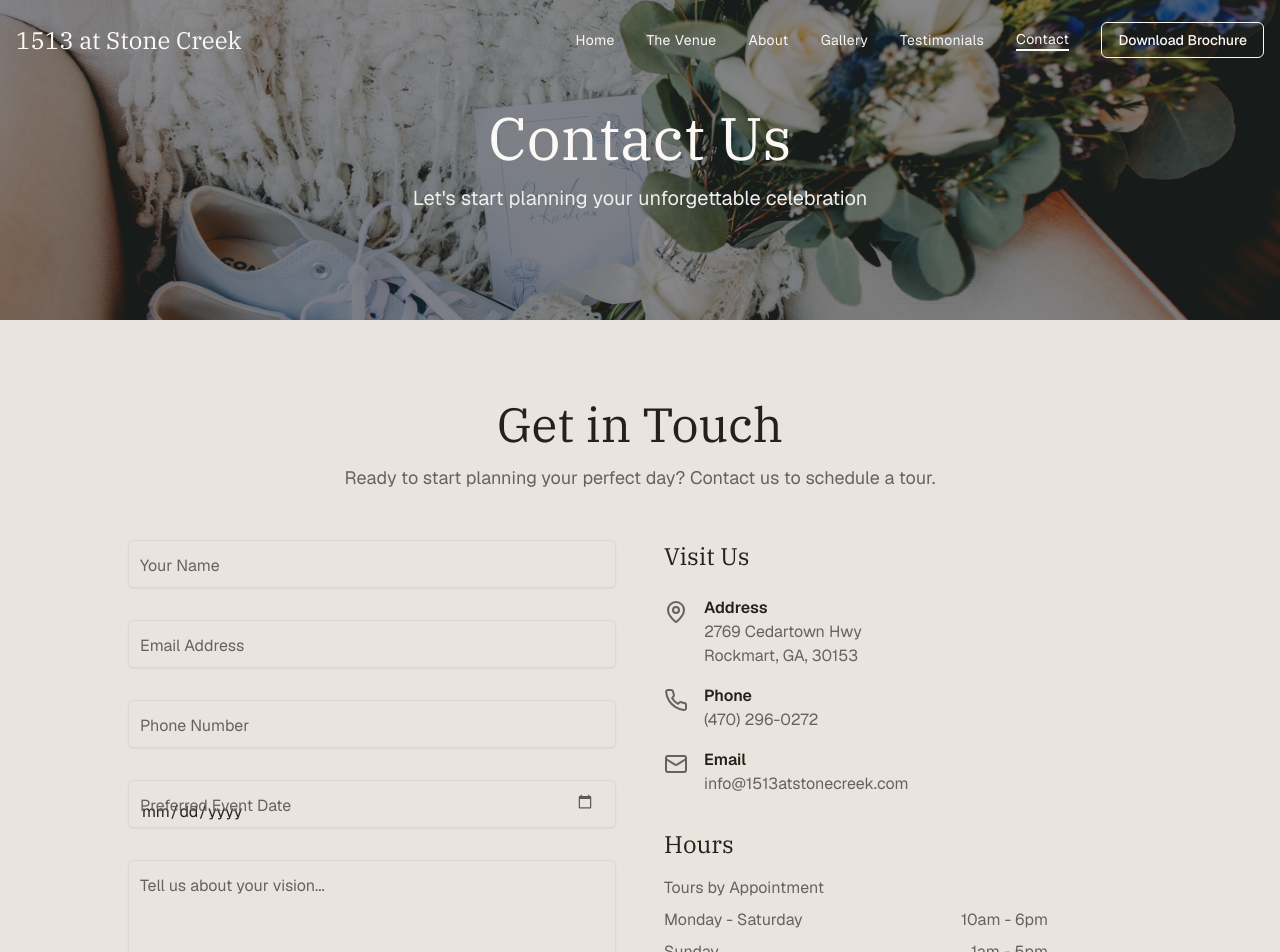
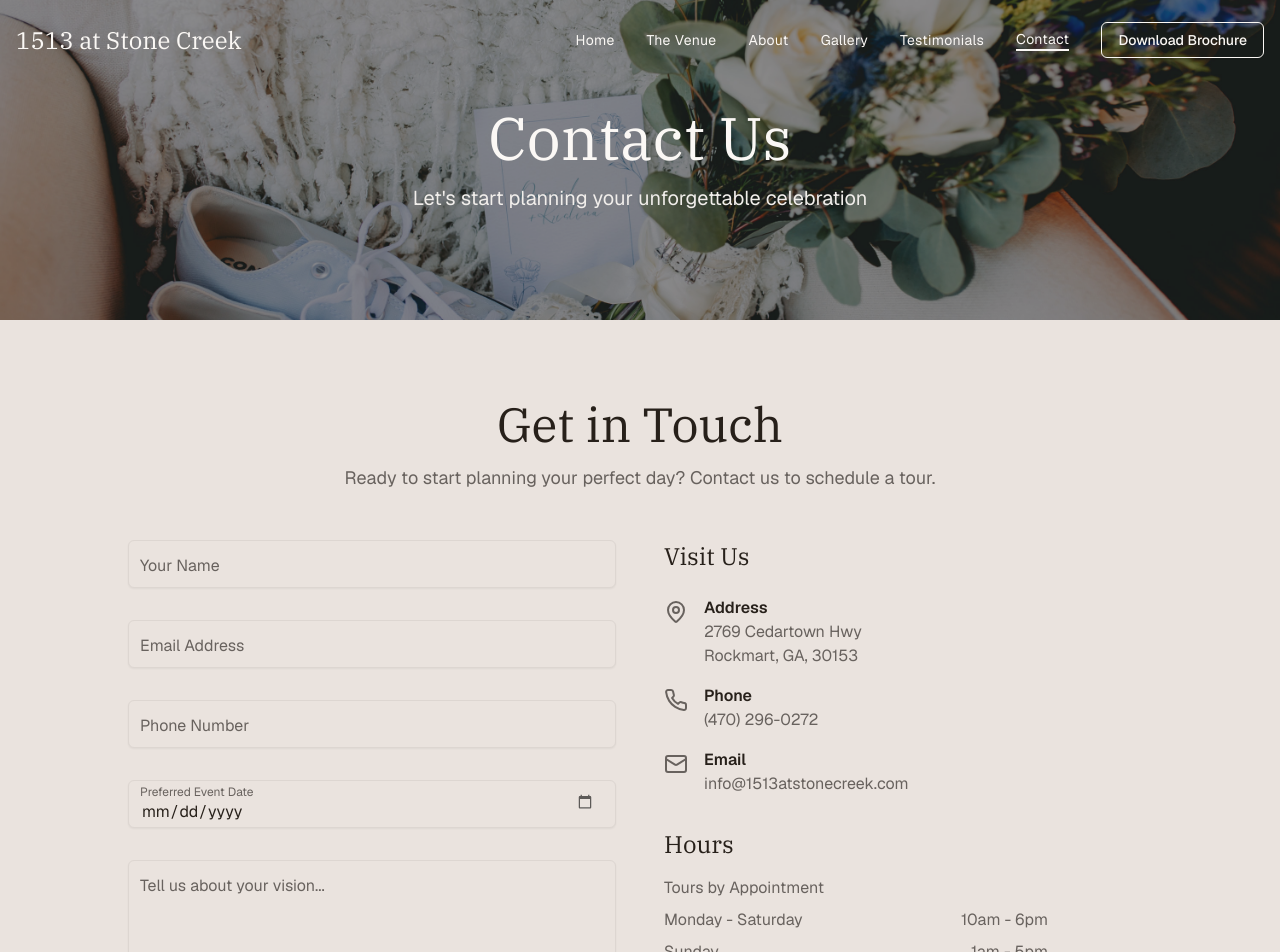
Before and after one commit to cklob23/1513atstonecreek, a Next.js app: page /contact in a window 1280 px wide. Shown: the top 952 px of the page. Built offline with nearby package versions, Linux system fonts and the light colour scheme.

Commit message:
Update contact form date input

```diff
--- a/components/ui/floating-input.tsx
+++ b/components/ui/floating-input.tsx
@@ -28,54 +28,57 @@ export function FloatingInput({
 
     return (
         <div className="relative w-full">
+
             <Field
                 id={id}
                 value={value}
                 onChange={onChange}
                 type={textarea ? undefined : type}
                 required={required}
+                placeholder=" "  // <-- REQUIRED for floating-label to work reliably
                 className={cn(
                     `
-          peer bg-muted border border-border pt-6 pb-2 px-3 rounded-md text-[16px]
-          min-h-12 leading-[1.2]
-
-          ${type === "date" ? `
+                    peer bg-muted border border-border pt-6 pb-2 px-3 rounded-md h-12 text-[16px]
                     appearance-none
 
-            /* Hide Safari/Chrome forced placeholder */
+                    ${textarea ? "min-h-32 h-auto" : ""}
+
+                    ${
+                        type === "date"
+                            ? `
+                        appearance-none
+
+                        /* Hide default mm/dd/yyyy placeholder */
                         color: transparent;
                         [&:focus]:color-foreground;
                         [&:not(:placeholder-shown)]:color-foreground;
 
-            /* Hide placeholder text sub-elements */
+                        /* Hide internal placeholder fields */
                         [&::-webkit-datetime-edit]:color-transparent
-            [&:focus::-webkit-datetime-edit]:color-foreground
-            [&:not(:placeholder-shown)::-webkit-datetime-edit]:color-foreground
-
-            /* Hide individual segment placeholders */
-            [&::-webkit-datetime-edit-fields-wrapper]:color-transparent
                         [&::-webkit-datetime-edit-text]:color-transparent
                         [&::-webkit-datetime-edit-month-field]:color-transparent
                         [&::-webkit-datetime-edit-day-field]:color-transparent
                         [&::-webkit-datetime-edit-year-field]:color-transparent
 
-            /* Show date when selected */
+                        /* Show real value when selected */
                         [&:not(:placeholder-shown)::-webkit-datetime-edit-month-field]:color-foreground
                         [&:not(:placeholder-shown)::-webkit-datetime-edit-day-field]:color-foreground
                         [&:not(:placeholder-shown)::-webkit-datetime-edit-year-field]:color-foreground
+                        [&:focus::-webkit-datetime-edit]:color-foreground
 
-            /* Fix icon alignment */
+                        /* Center calendar icon */
                         [&::-webkit-calendar-picker-indicator]:relative
                         [&::-webkit-calendar-picker-indicator]:top-1/2
                         [&::-webkit-calendar-picker-indicator]:-translate-y-1/2
                         [&::-webkit-calendar-picker-indicator]:mr-2
                         [&::-webkit-calendar-picker-indicator]:opacity-60
                         [&::-webkit-calendar-picker-indicator:hover]:opacity-100
-            ` : ""}
-
-          ${textarea ? "min-h-32 h-auto" : ""}
-          ${className}
-        `)}
+                        `
+                            : ""
+                    }
+                    `,
+                    className
+                )}
             />
 
             <label
@@ -83,9 +86,9 @@ export function FloatingInput({
                 className="
                     absolute left-3 top-[14px] text-muted-foreground pointer-events-none
                     transition-all duration-200
+
                     peer-focus:top-1 peer-focus:text-xs peer-focus:text-foreground
-          peer-valid:top-1 peer-valid:text-xs
-          peer-[&:valid]:text-foreground
+                    peer-not-placeholder-shown:top-1 peer-not-placeholder-shown:text-xs
                 "
             >
                 {label}
```
Lines whose indentation alone changed are shown as unchanged.
